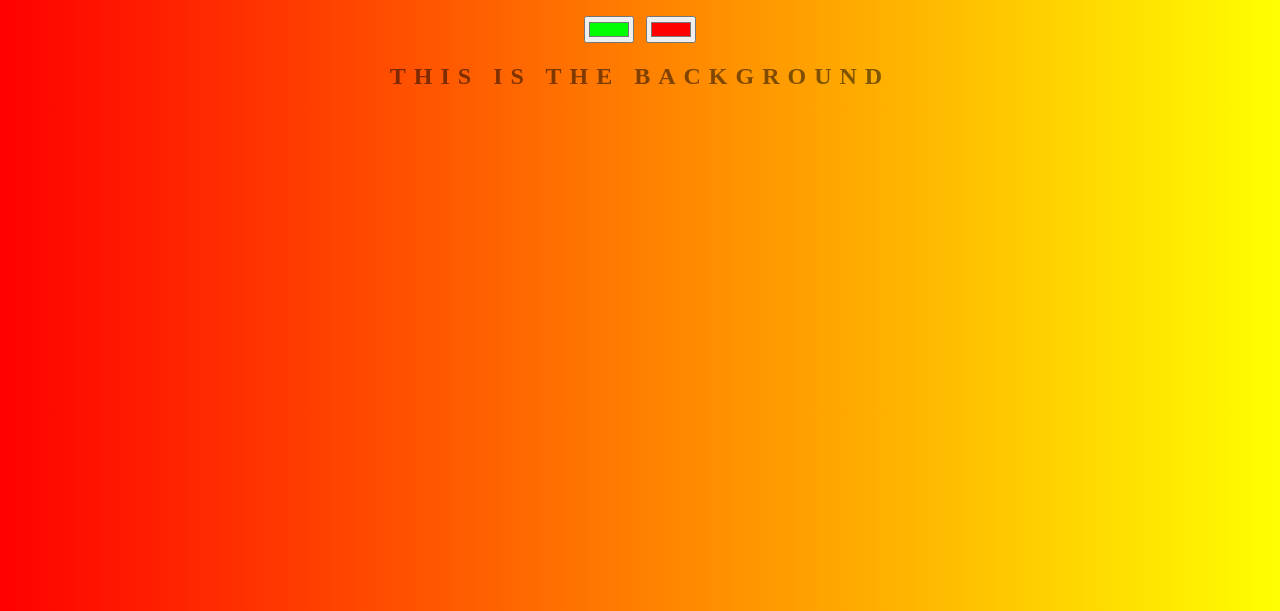
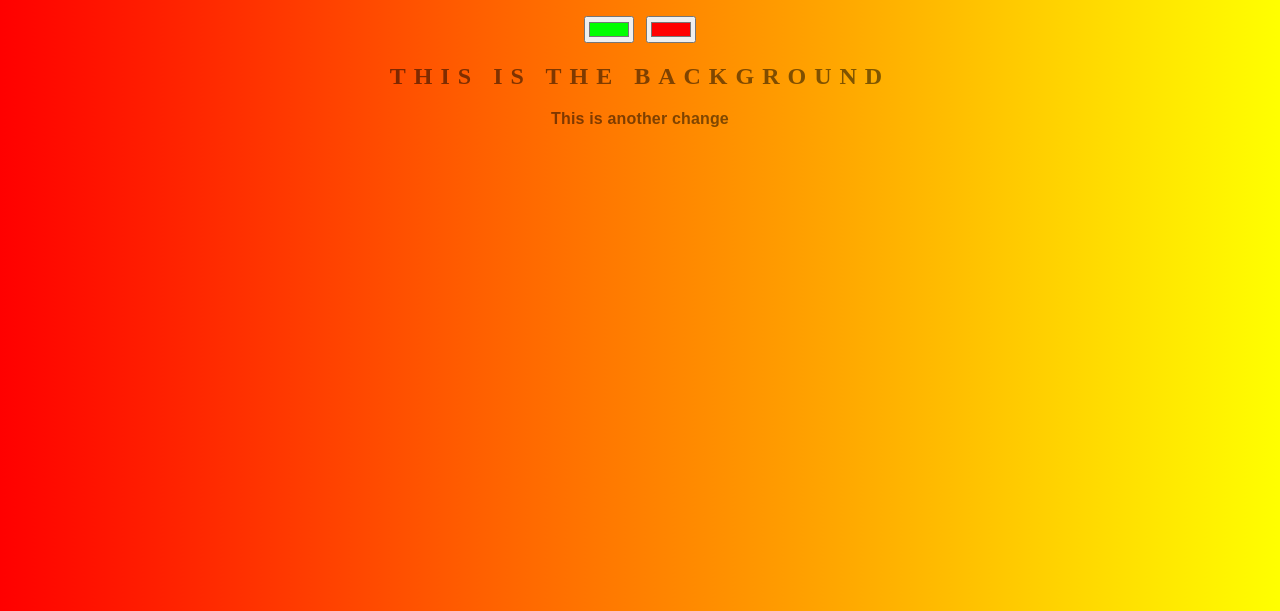
Before and after one commit to ArturTokar/background-generator, a plain HTML site: page index.html in a window 1280 px wide. Shown: the part 189-800 px from the top of the page. Drawn offline with Linux system fonts and the light colour scheme.

Commit message:
another commit

```diff
--- a/index.html
+++ b/index.html
@@ -14,7 +14,7 @@
     <input oninput="setGradient()" class="color2" type="color" name="color2" value="#ff0000">
 
     <h2>This is the background</h2>
-    <h3></h3>
+    <h3>This is another change</h3>
     <script src="script.js"></script>
 </body>
 </html>
```
